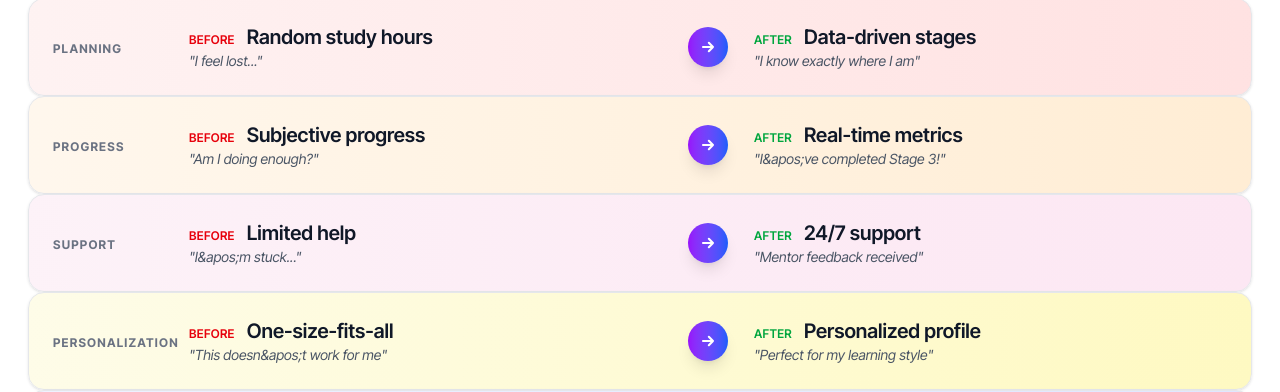
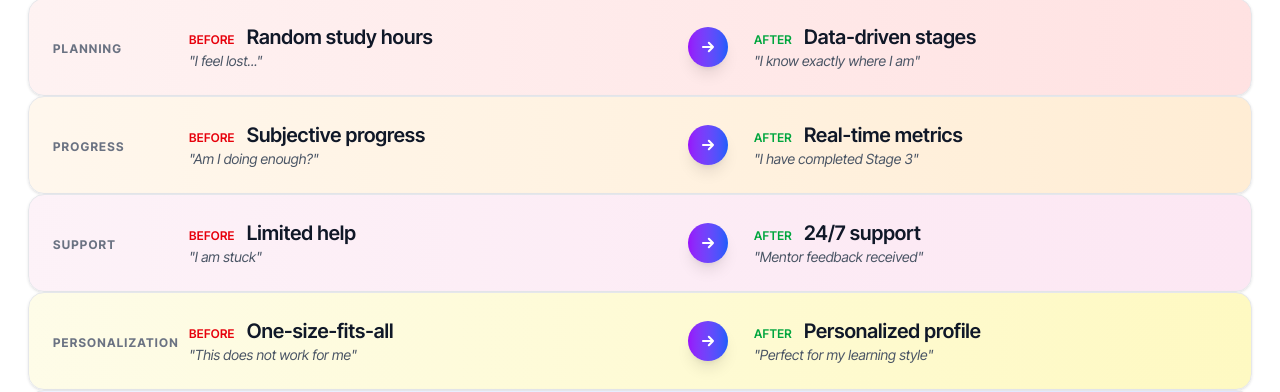
Before and after one commit to jeffreymnfgroups/Geltasty, a Next.js app: page / in a window 1280 px wide. Shown: the part 3596-3988 px from the top of the page. Built offline with nearby package versions, Linux system fonts and the light colour scheme; no server answers.

Commit message:
Update detail text in GestaltyDifference component for improved clarity and consistency. Changed contractions to full forms for better readability.

```diff
--- a/src/app/components/home/gestalty-difference/index.tsx
+++ b/src/app/components/home/gestalty-difference/index.tsx
@@ -35,7 +35,7 @@ function GestaltyDifference() {
       before: "Subjective progress",
       after: "Real-time metrics",
       beforeDetail: "Am I doing enough?",
-      afterDetail: "I&apos;ve completed Stage 3!",
+      afterDetail: "I have completed Stage 3",
       borderColor: "border-l-orange-500",
       gradient: "from-orange-50 to-orange-100 dark:from-orange-900/20 dark:to-orange-800/20"
     },
@@ -51,7 +51,7 @@ function GestaltyDifference() {
       ),
       before: "Limited help",
       after: "24/7 support",
-      beforeDetail: "I&apos;m stuck...",
+      beforeDetail: "I am stuck",
       afterDetail: "Mentor feedback received",
       borderColor: "border-l-pink-500",
       gradient: "from-pink-50 to-pink-100 dark:from-pink-900/20 dark:to-pink-800/20"
@@ -66,7 +66,7 @@ function GestaltyDifference() {
       ),
       before: "One-size-fits-all",
       after: "Personalized profile",
-      beforeDetail: "This doesn&apos;t work for me",
+      beforeDetail: "This does not work for me",
       afterDetail: "Perfect for my learning style",
       borderColor: "border-l-yellow-500",
       gradient: "from-yellow-50 to-yellow-100 dark:from-yellow-900/20 dark:to-yellow-800/20"
```
